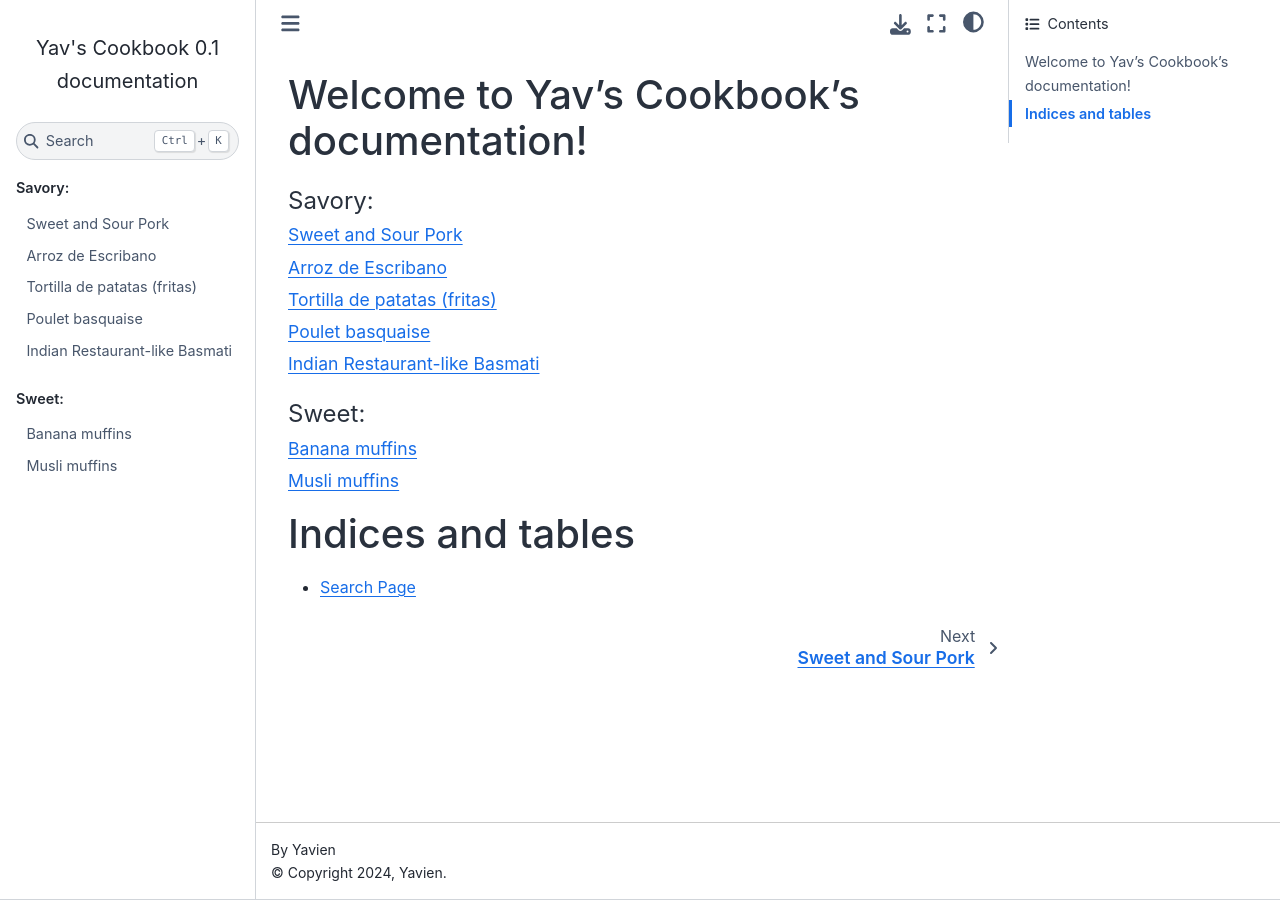
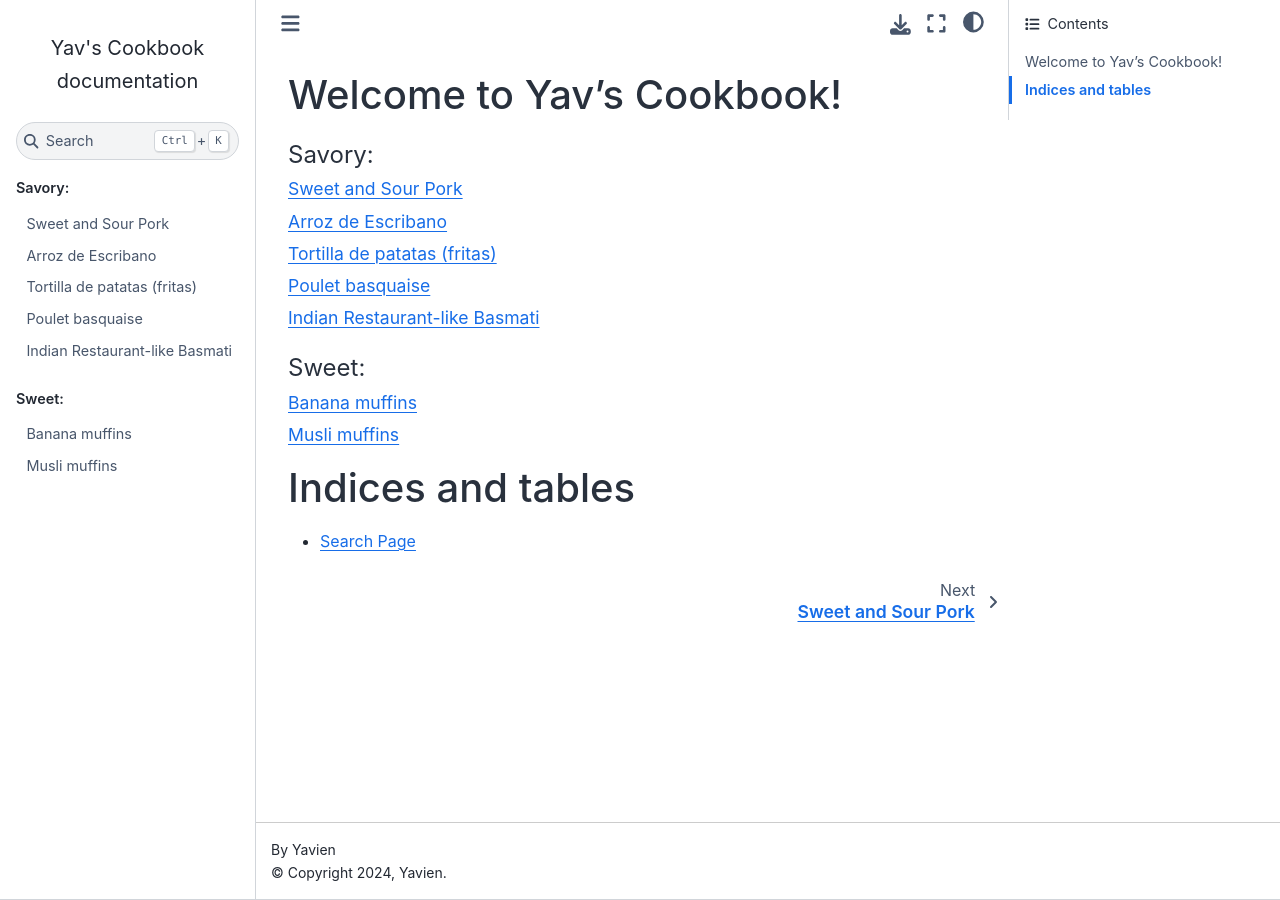
Before and after one commit to ksledz/yavcookbook, a Sphinx documentation site: the page built from docs/source/index.rst, in a window 1280 px wide. Built offline with Sphinx 7.4.7 and the Sphinx Book theme 1.1.4, drawn with Linux system fonts in a browser that asks for light colours.

Commit message:
minor index page tweaks

```diff
--- a/docs/source/conf.py
+++ b/docs/source/conf.py
@@ -9,7 +9,7 @@
 project = "Yav's Cookbook"
 copyright = '2024, Yavien'
 author = 'Yavien'
-release = '0.1'
+#release = '0.1'
 
 # -- General configuration ---------------------------------------------------
 # https://www.sphinx-doc.org/en/master/usage/configuration.html#general-configuration
--- a/docs/source/index.rst
+++ b/docs/source/index.rst
@@ -3,8 +3,8 @@
    You can adapt this file completely to your liking, but it should at least
    contain the root `toctree` directive.
 
-Welcome to Yav's Cookbook's documentation!
-==========================================
+Welcome to Yav's Cookbook!
+==========================
 
 .. toctree::
    :maxdepth: 1
```
